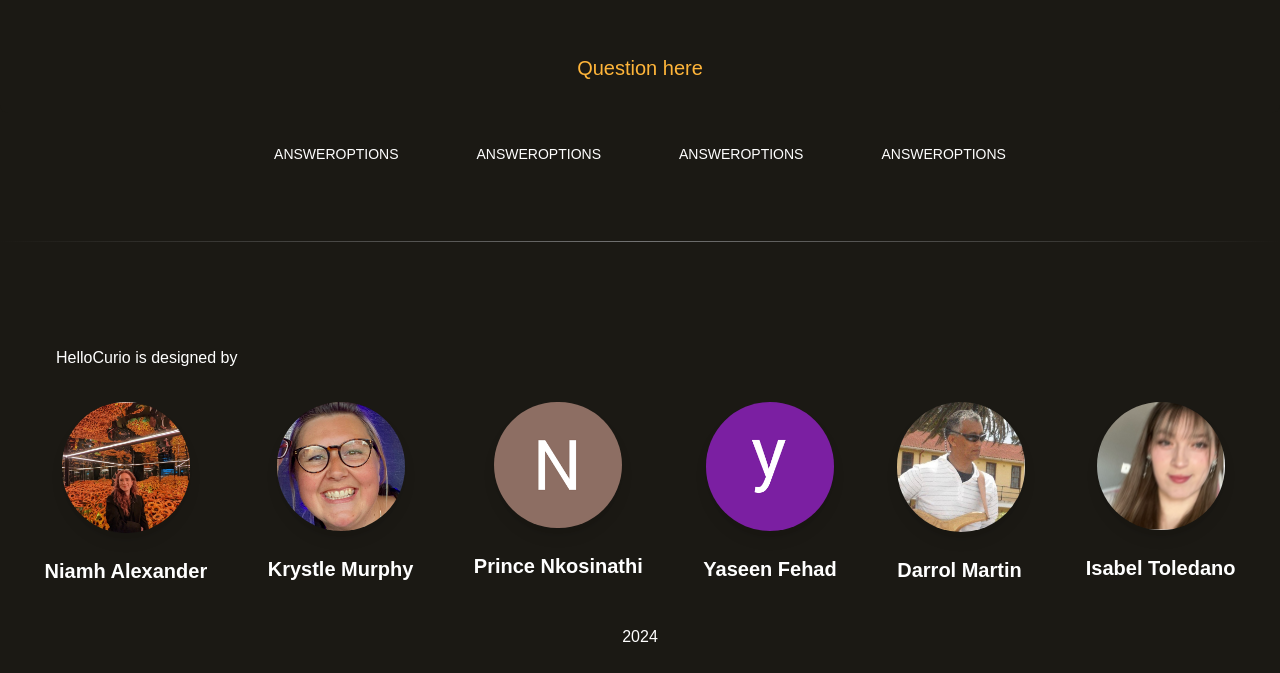
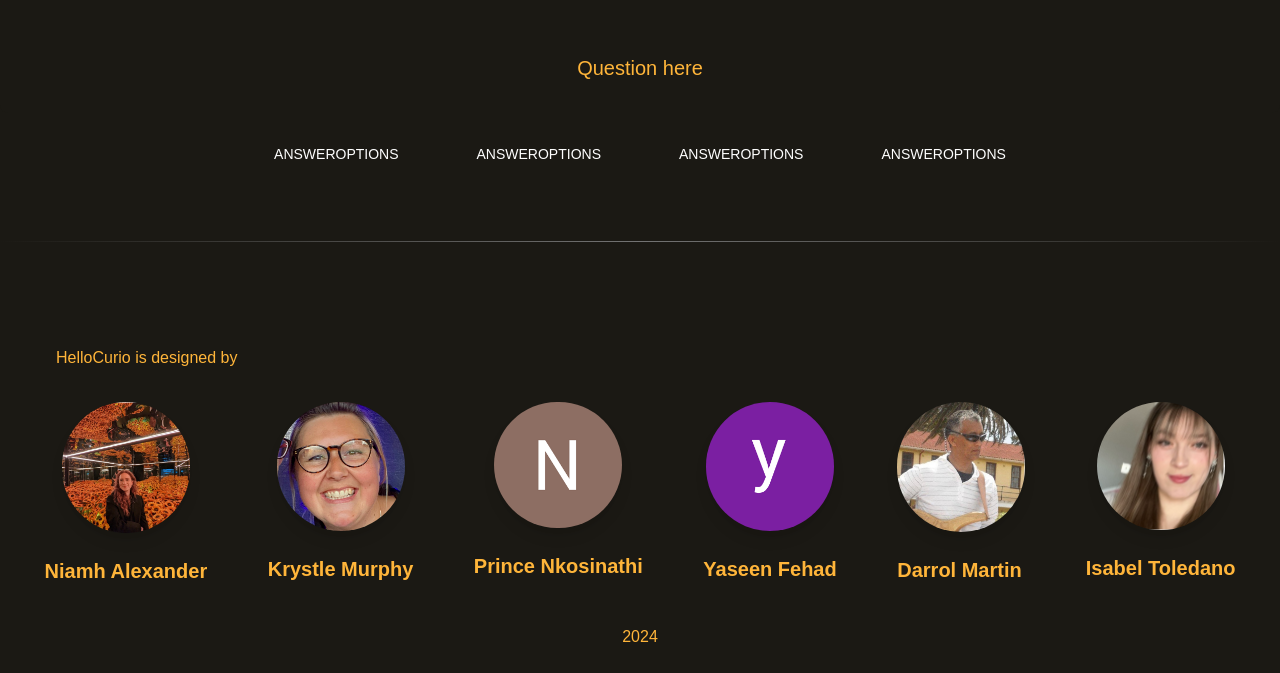
Before and after one commit to Niamh-Codes/tech_titans, a React (Vite) app: page / in a window 1280 px wide. Shown: the part 2519-3192 px from the top of the page. Built offline with nearby package versions, Linux system fonts and the light colour scheme; a web font is replaced by a local one.

Commit message:
changing text color in footer

```diff
--- a/src/components/Footer.jsx
+++ b/src/components/Footer.jsx
@@ -5,10 +5,10 @@ import Users from "../../assets/users.json"
 function Footer() {
   return (
     <>
-      <footer style={{ backgroundColor: '#1B1914', color: '#FFB53A' }} className="bg-green-custom h-82">
+      <footer style={{ backgroundColor: '#1B1914', color: '#FFB53A' }} className="h-82">
         <div className="pt-14 pl-14">
           <div className="pb-8">
-            <h2 className="text-white">HelloCurio is designed by</h2>
+            <h2>HelloCurio is designed by</h2>
           </div>
         </div>
 
@@ -19,7 +19,7 @@ function Footer() {
             ))}
           </div>
 
-          <div className="text-white flex justify-center py-6">
+          <div className="flex justify-center py-6">
                 <h2>2024</h2>
             </div>
 
@@ -39,7 +39,7 @@ export const FooterUserCard = ({imgSrc, name}) => {
           className="w-32 rounded-full shadow-lg dark:shadow-black/30"
         />
       </div>
-      <h5 className="mb-4 text-xl font-semibold text-white">{name}</h5>
+      <h5 className="mb-4 text-xl font-semibold">{name}</h5>
     </div>
   )
 }
```
